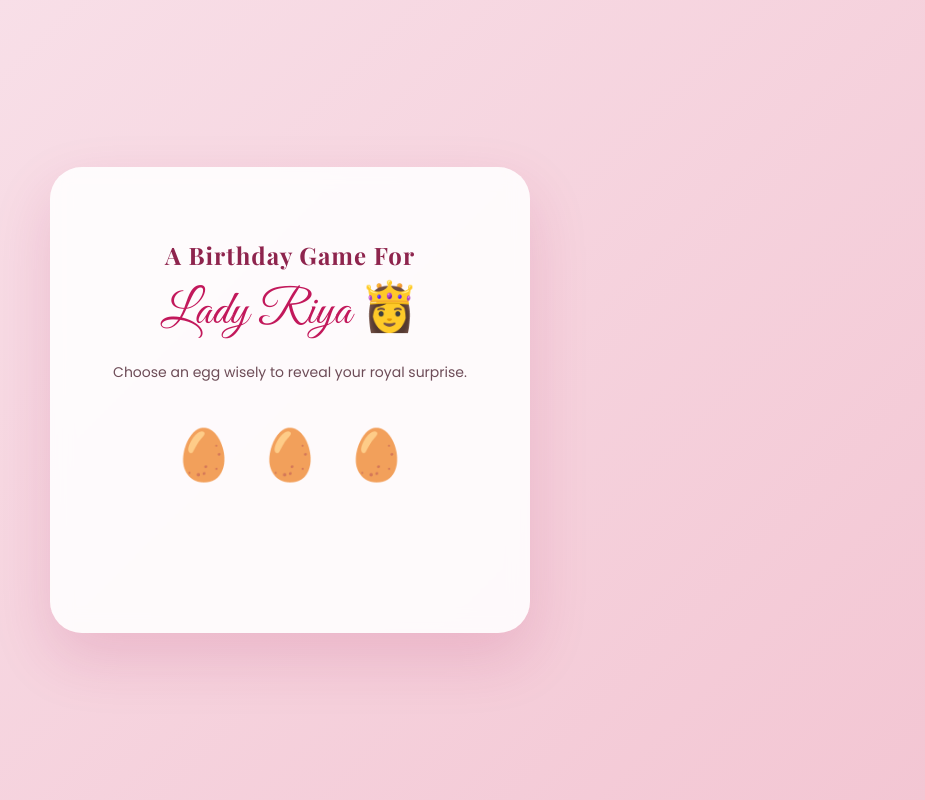
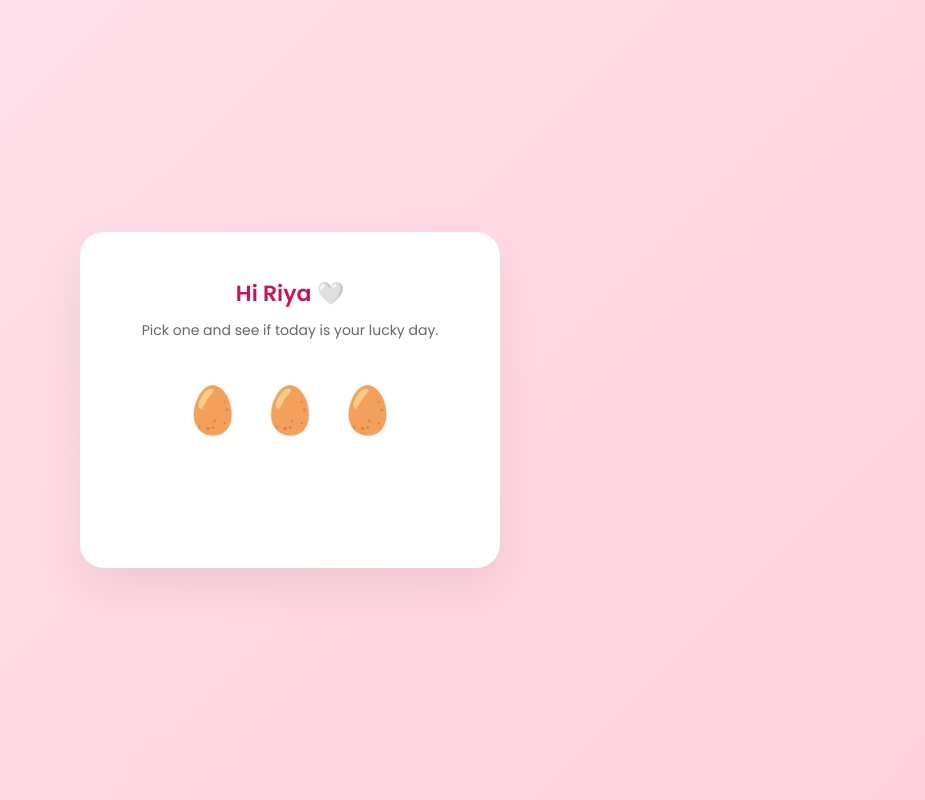
Before and after one commit to francis-haaa/happybirthdayriya, a plain HTML site: page index.html in a window 1280 px wide. Shown: the whole page, without its empty margins (350-1275 px from the left). Drawn offline with nearby package versions, Linux system fonts and the light colour scheme.

Commit message:
Update index.html

```diff
--- a/index.html
+++ b/index.html
@@ -3,17 +3,19 @@
 <head>
 <meta charset="UTF-8">
 <meta name="viewport" content="width=device-width, initial-scale=1.0">
-<title>Lady Riya's Birthday Surprise</title>
+<title>Riya's Birthday Game</title>
 
-<link href="https://fonts.googleapis.com/css2?family=Playfair+Display:wght@500;700&family=Great+Vibes&family=Poppins:wght@300;400;500&display=swap" rel="stylesheet">
+<link href="https://fonts.googleapis.com/css2?family=Poppins:wght@400;500;600&display=swap" rel="stylesheet">
 
 <style>
-* { box-sizing: border-box; }
+* {
+  box-sizing: border-box;
+}
 
 body {
   margin: 0;
-    background: linear-gradient(135deg, #f9e4ec, #f3c6d3);
   font-family: 'Poppins', sans-serif;
+  background: linear-gradient(135deg, #ffe3ec, #ffd1dc);
   display: flex;
   justify-content: center;
   align-items: center;
@@ -22,83 +24,72 @@ body {
 }
 
 .card {
-    background: rgba(255,255,255,0.88);
-    backdrop-filter: blur(10px);
+  background: white;
   width: 100%;
-    max-width: 480px;
-    padding: 55px 35px;
-    border-radius: 32px;
+  max-width: 420px;
+  padding: 45px 30px;
+  border-radius: 24px;
   text-align: center;
-    box-shadow: 0 25px 60px rgba(173, 20, 87, 0.15);
+  box-shadow: 0 20px 50px rgba(0,0,0,0.08);
 }
 
 h1 {
-    font-family: 'Playfair Display', serif;
-    font-size: 24px;
-    color: #8e244d;
-    margin-bottom: 8px;
-    letter-spacing: 1px;
-}
-
-.name {
-    font-family: 'Great Vibes', cursive;
-    font-size: 48px;
+  margin: 0 0 10px;
+  font-size: 22px;
+  font-weight: 600;
   color: #c2185b;
-    margin-bottom: 20px;
 }
 
 .subtitle {
   font-size: 14px;
-    color: #6d4c57;
+  color: #666;
   margin-bottom: 35px;
 }
 
 .eggs {
   display: flex;
   justify-content: center;
-    gap: 24px;
+  gap: 20px;
 }
 
 .egg {
-    font-size: 50px;
+  font-size: 46px;
   cursor: pointer;
-    transition: transform 0.3s ease, filter 0.3s ease;
+  transition: transform 0.2s ease;
 }
 
 .egg:hover {
-    transform: translateY(-8px);
-    filter: drop-shadow(0 6px 8px rgba(194,24,91,0.25));
+  transform: translateY(-6px);
 }
 
 .message {
-    margin-top: 35px;
-    min-height: 50px;
+  margin-top: 30px;
+  min-height: 48px;
   font-size: 14px;
-    color: #6d4c57;
+  color: #444;
+  line-height: 1.6;
 }
 
 button {
-    margin-top: 22px;
-    padding: 12px 28px;
+  margin-top: 18px;
+  padding: 12px 22px;
   border-radius: 50px;
   border: none;
-    background: linear-gradient(to right, #c2185b, #ad1457);
+  background: #e91e63;
   color: white;
   font-weight: 500;
-    letter-spacing: 0.6px;
   cursor: pointer;
-    transition: all 0.3s ease;
+  transition: all 0.2s ease;
 }
 
 button:hover {
-    transform: scale(1.05);
-    box-shadow: 0 12px 28px rgba(173,20,87,0.35);
+  background: #d81b60;
+  transform: scale(1.04);
 }
 
 .win {
-    font-family: 'Playfair Display', serif;
-    font-size: 18px;
-    color: #8e244d;
+  font-weight: 600;
+  color: #c2185b;
 }
 </style>
 </head>
@@ -106,10 +97,9 @@ button:hover {
 <body>
 
 <div class="card">
-    <h1>A Birthday Game For</h1>
-    <div class="name">Lady Riya 👸 </div>
+  <h1>Hi Riya 🤍</h1>
   <div class="subtitle">
-       Choose an egg wisely to reveal your royal surprise.
+    Pick one and see if today is your lucky day.
   </div>
 
   <div class="eggs">
@@ -130,14 +120,14 @@ function pickEgg() {
 
   if (attempts < 4) {
     document.getElementById("message").innerText =
-        "Alas, not this one. You may attempt once more.";
+      "Not this one. Try again, princess.";
     document.getElementById("action").innerHTML =
       "<button onclick='resetGame()'>Try Again</button>";
   } else {
     document.getElementById("message").innerHTML =
-        "<span class='win'>You have WON, Lady Riya.</span><br>The prize awaits you.";
+      "<span class='win'>Okay fine. You win.</span><br>Go see your gift.";
     document.getElementById("action").innerHTML =
-        "<button onclick='goToVoucher()'>Reveal My Gift</button>";
+      "<button onclick='goToVoucher()'>Open My Gift</button>";
   }
 }
 
```
Lines whose indentation alone changed are shown as unchanged.
